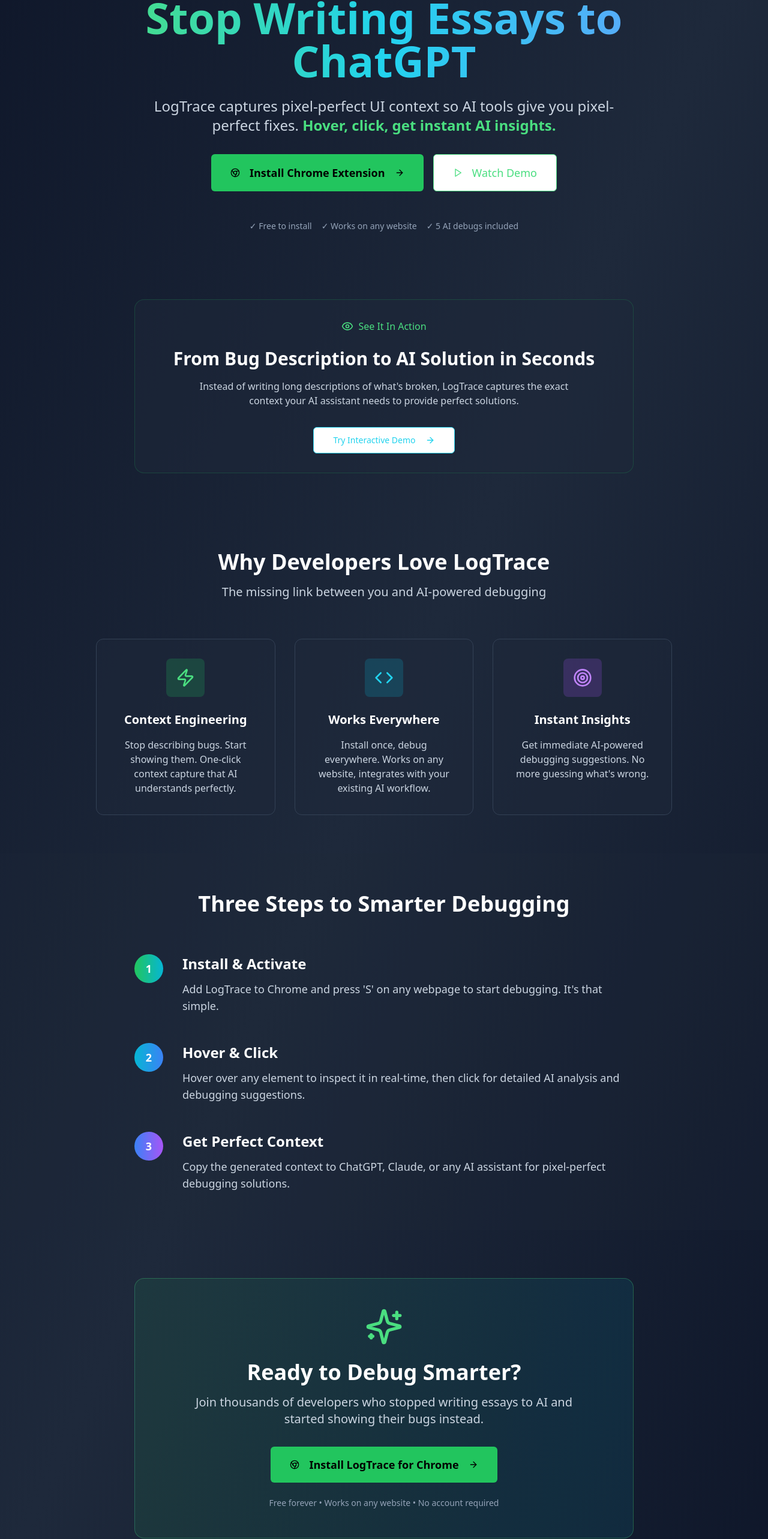
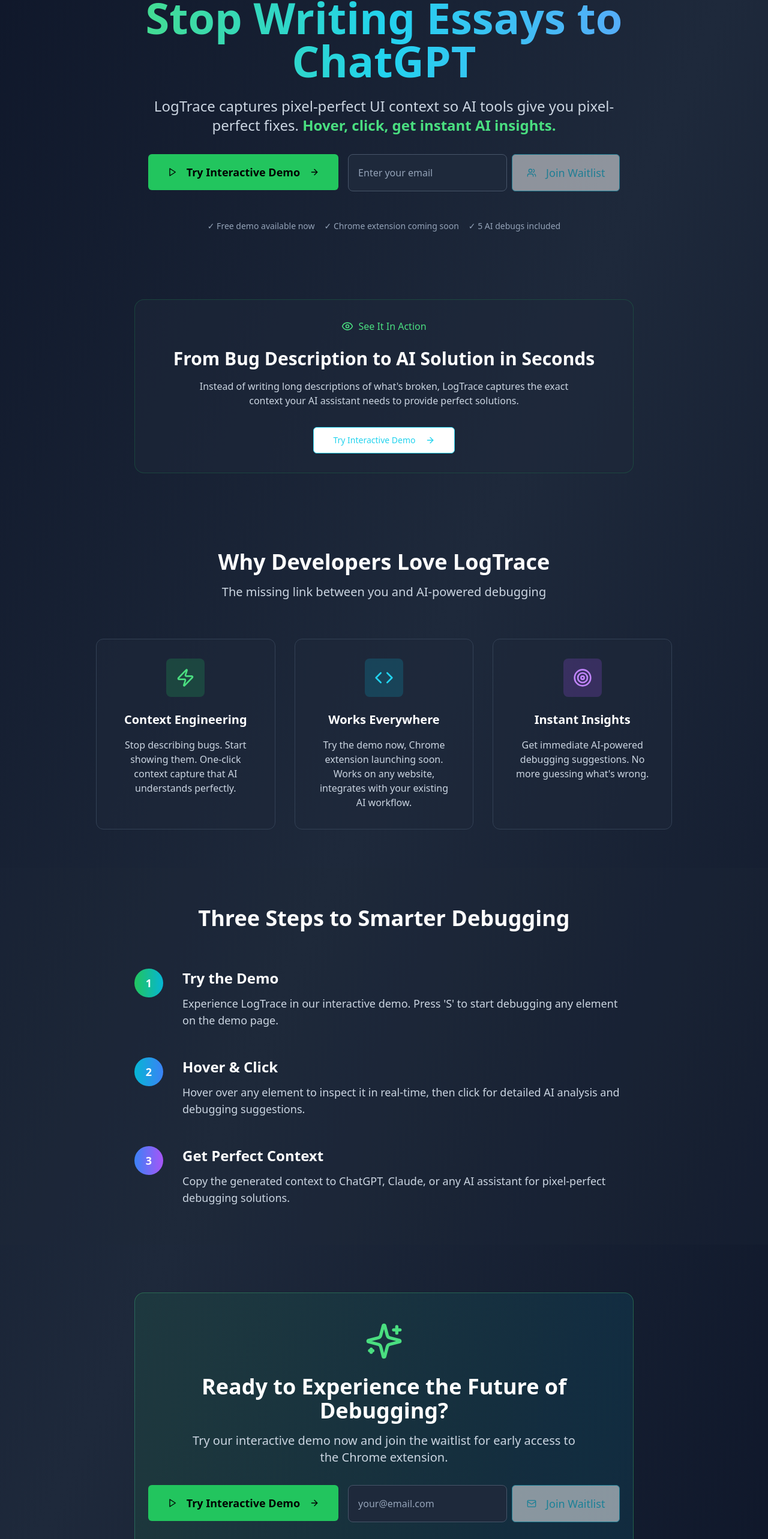
Before and after one commit to Tylarcam/Spec_Tracer, a React (Vite) app: page / in a window 1280 px wide. Shown: the part 165-2731 px from the top of the page at 60% size. Built offline with nearby package versions, Linux system fonts and the light colour scheme.

Commit message:
feat: pre-launch landing page - hide extension, add demo and waitlist CTAs

```diff
--- a/src/pages/Landing.tsx
+++ b/src/pages/Landing.tsx
@@ -1,11 +1,13 @@
 
 import React, { useEffect, useState } from 'react';
 import { Link } from 'react-router-dom';
-import { ArrowRight, Chrome, Code, Zap, Target, Sparkles, Play, Eye } from 'lucide-react';
+import { ArrowRight, Code, Zap, Target, Sparkles, Play, Eye, Mail, Users } from 'lucide-react';
 import { Button } from '@/components/ui/button';
 
 const Landing = () => {
   const [isScrolled, setIsScrolled] = useState(false);
+  const [email, setEmail] = useState('');
+  const [isJoiningWaitlist, setIsJoiningWaitlist] = useState(false);
 
   useEffect(() => {
     const handleScroll = () => {
@@ -16,22 +18,18 @@ const Landing = () => {
     return () => window.removeEventListener('scroll', handleScroll);
   }, []);
 
-  // Check if Chrome extension is already installed
-  const isExtensionInstalled = () => {
-    // This would need to be implemented based on your extension's communication
-    // For now, we'll assume it's not installed
-    return false;
-  };
+  const handleJoinWaitlist = async () => {
+    if (!email.trim()) return;
 
-  const handleGetExtension = () => {
-    if (isExtensionInstalled()) {
-      // Extension is installed, go to demo
-      window.location.href = '/debug';
-    } else {
-      // Extension not installed, go to Chrome Web Store
-      // Replace with your actual Chrome Web Store URL
-      window.open('https://chrome.google.com/webstore/detail/YOUR_EXTENSION_ID', '_blank');
-    }
+    setIsJoiningWaitlist(true);
+
+    // TODO: Implement actual waitlist signup
+    // For now, just simulate success
+    setTimeout(() => {
+      alert('Thanks for joining the waitlist! We\'ll notify you when the Chrome extension launches.');
+      setEmail('');
+      setIsJoiningWaitlist(false);
+    }, 1000);
   };
 
   return (
@@ -48,13 +46,14 @@ const Landing = () => {
             <span className="text-xl font-bold">LogTrace</span>
           </div>
 
+          <Link to="/debug">
             <Button
-            onClick={handleGetExtension}
               className="bg-green-500 hover:bg-green-600 text-black font-semibold px-4 py-2"
             >
-            <Chrome className="h-4 w-4 mr-2" />
-            Get Extension
+              <Play className="h-4 w-4 mr-2" />
+              Try Demo
             </Button>
+          </Link>
         </div>
       </header>
 
@@ -63,9 +62,9 @@ const Landing = () => {
         <div className="container mx-auto text-center max-w-5xl">
           {/* 5-second value prop */}
           <div className="mb-8">
-            <div className="inline-flex items-center gap-2 bg-green-500/10 border border-green-500/30 rounded-full px-4 py-2 mb-6">
-              <Chrome className="h-4 w-4 text-green-400" />
-              <span className="text-green-400 text-sm font-medium">Chrome Extension</span>
+            <div className="inline-flex items-center gap-2 bg-cyan-500/10 border border-cyan-500/30 rounded-full px-4 py-2 mb-6">
+              <Sparkles className="h-4 w-4 text-cyan-400" />
+              <span className="text-cyan-400 text-sm font-medium">Early Access Demo</span>
             </div>
 
             <h1 className="text-5xl md:text-7xl font-bold mb-6 bg-gradient-to-r from-green-400 via-cyan-400 to-blue-400 bg-clip-text text-transparent">
@@ -80,31 +79,41 @@ const Landing = () => {
 
           {/* Two CTAs: Primary + Secondary */}
           <div className="flex flex-col sm:flex-row justify-center gap-4 mb-12">
+            <Link to="/debug">
               <Button
-              onClick={handleGetExtension}
                 size="lg"
-              className="bg-green-500 hover:bg-green-600 text-black font-bold px-8 py-4 text-lg h-auto"
+                className="bg-green-500 hover:bg-green-600 text-black font-bold px-8 py-4 text-lg h-auto w-full sm:w-auto"
               >
-              <Chrome className="h-5 w-5 mr-2" />
-              Install Chrome Extension
+                <Play className="h-5 w-5 mr-2" />
+                Try Interactive Demo
                 <ArrowRight className="h-5 w-5 ml-2" />
               </Button>
+            </Link>
 
-            <Link to="/debug">
+            <div className="flex gap-2 w-full sm:w-auto">
+              <input
+                type="email"
+                placeholder="Enter your email"
+                value={email}
+                onChange={(e) => setEmail(e.target.value)}
+                className="px-4 py-4 rounded-lg bg-slate-800 border border-slate-600 text-white placeholder-slate-400 focus:outline-none focus:border-cyan-400 flex-1 min-w-0"
+              />
               <Button
+                onClick={handleJoinWaitlist}
+                disabled={!email.trim() || isJoiningWaitlist}
                 variant="outline"
                 size="lg"
-                className="border-green-400 text-green-400 hover:bg-green-400 hover:text-black px-8 py-4 text-lg h-auto w-full sm:w-auto"
+                className="border-cyan-400 text-cyan-400 hover:bg-cyan-400 hover:text-black px-6 py-4 text-lg h-auto whitespace-nowrap"
               >
-                <Play className="h-5 w-5 mr-2" />
-                Watch Demo
+                <Users className="h-5 w-5 mr-2" />
+                {isJoiningWaitlist ? 'Joining...' : 'Join Waitlist'}
               </Button>
-            </Link>
+            </div>
           </div>
 
           <div className="text-sm text-slate-400 flex items-center justify-center gap-4">
-            <span>✓ Free to install</span>
-            <span>✓ Works on any website</span>
+            <span>✓ Free demo available now</span>
+            <span>✓ Chrome extension coming soon</span>
             <span>✓ 5 AI debugs included</span>
           </div>
         </div>
@@ -170,7 +179,7 @@ const Landing = () => {
               </div>
               <h3 className="text-xl font-semibold mb-4">Works Everywhere</h3>
               <p className="text-slate-300">
-                Install once, debug everywhere. Works on any website,
+                Try the demo now, Chrome extension launching soon. Works on any website,
                 integrates with your existing AI workflow.
               </p>
             </div>
@@ -202,10 +211,10 @@ const Landing = () => {
                 1
               </div>
               <div>
-                <h3 className="text-2xl font-semibold mb-3">Install & Activate</h3>
+                <h3 className="text-2xl font-semibold mb-3">Try the Demo</h3>
                 <p className="text-slate-300 text-lg">
-                  Add LogTrace to Chrome and press 'S' on any webpage to start debugging.
-                  It's that simple.
+                  Experience LogTrace in our interactive demo. Press 'S' to start debugging
+                  any element on the demo page.
                 </p>
               </div>
             </div>
@@ -248,26 +257,49 @@ const Landing = () => {
             </div>
 
             <h2 className="text-4xl font-bold mb-4">
-              Ready to Debug Smarter?
+              Ready to Experience the Future of Debugging?
             </h2>
 
             <p className="text-xl text-slate-300 mb-8 max-w-2xl mx-auto">
-              Join thousands of developers who stopped writing essays to AI
-              and started showing their bugs instead.
+              Try our interactive demo now and join the waitlist for early access
+              to the Chrome extension.
             </p>
 
+            <div className="flex flex-col sm:flex-row justify-center gap-4">
+              <Link to="/debug">
                 <Button
-              onClick={handleGetExtension}
                   size="lg"
-              className="bg-green-500 hover:bg-green-600 text-black font-bold px-8 py-4 text-lg h-auto"
+                  className="bg-green-500 hover:bg-green-600 text-black font-bold px-8 py-4 text-lg h-auto w-full sm:w-auto"
                 >
-              <Chrome className="h-5 w-5 mr-2" />
-              Install LogTrace for Chrome
+                  <Play className="h-5 w-5 mr-2" />
+                  Try Interactive Demo
                   <ArrowRight className="h-5 w-5 ml-2" />
                 </Button>
+              </Link>
+
+              <div className="flex gap-2 w-full sm:w-auto">
+                <input
+                  type="email"
+                  placeholder="your@email.com"
+                  value={email}
+                  onChange={(e) => setEmail(e.target.value)}
+                  className="px-4 py-4 rounded-lg bg-slate-800 border border-slate-600 text-white placeholder-slate-400 focus:outline-none focus:border-cyan-400 flex-1 min-w-0"
+                />
+                <Button
+                  onClick={handleJoinWaitlist}
+                  disabled={!email.trim() || isJoiningWaitlist}
+                  variant="outline"
+                  size="lg"
+                  className="border-cyan-400 text-cyan-400 hover:bg-cyan-400 hover:text-black px-6 py-4 text-lg h-auto whitespace-nowrap"
+                >
+                  <Mail className="h-5 w-5 mr-2" />
+                  Join Waitlist
+                </Button>
+              </div>
+            </div>
 
             <div className="text-sm text-slate-400 mt-6">
-              Free forever • Works on any website • No account required
+              Demo available now • Chrome extension coming soon • Early access signup
             </div>
           </div>
         </div>
```
Lines whose indentation alone changed are shown as unchanged.
